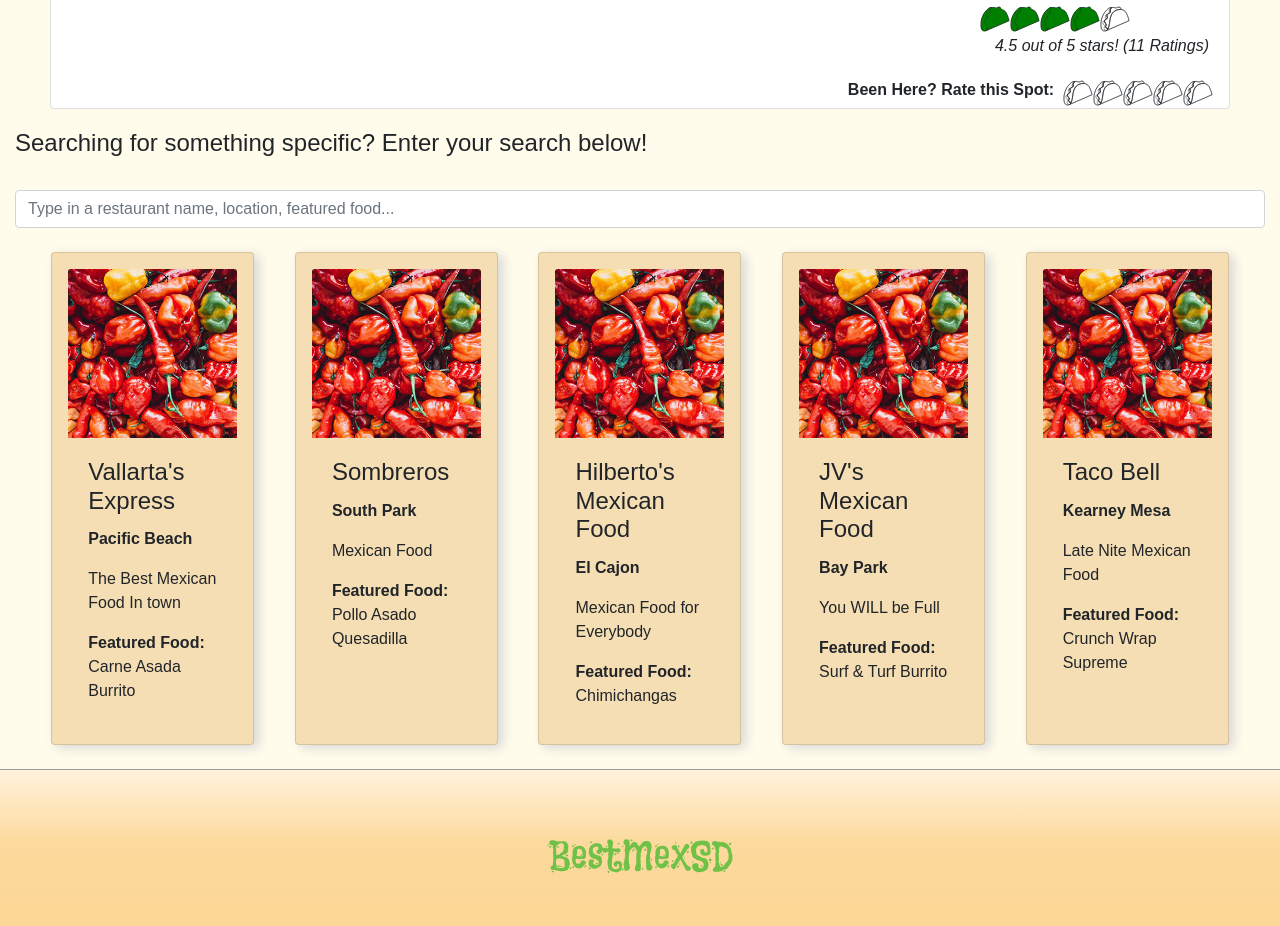
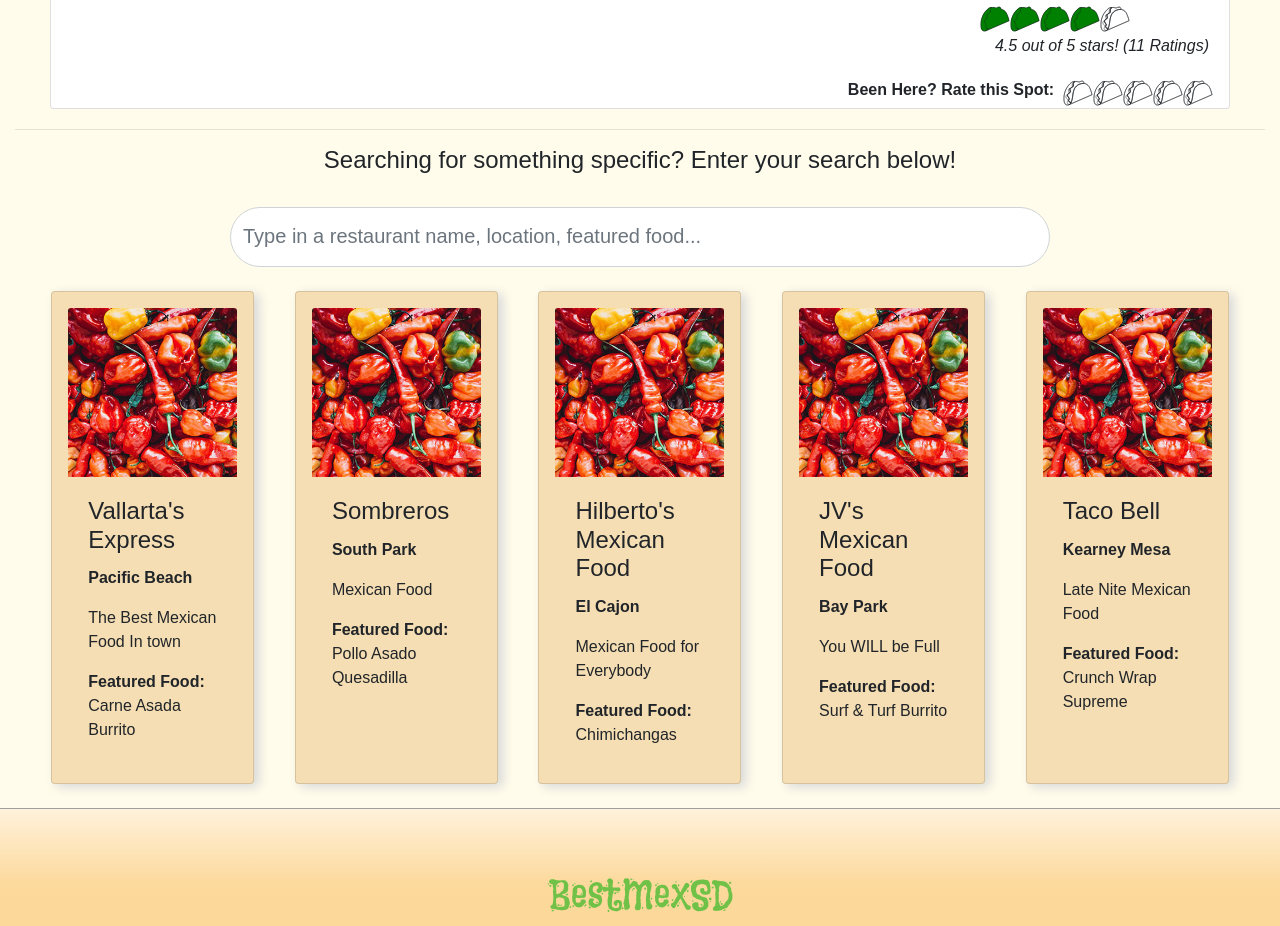
Before and after one commit to tvnames/BestMexSD, a React (Create React App) app in the folder client/: page / in a window 1280 px wide. Shown: the part 3400-4326 px from the top of the page. Built offline with nearby package versions, Linux system fonts and the light colour scheme; no server answers; a web font is replaced by a local one.

Commit message:
fixed the searchbar. This is an mvp first pass and will continue to iterate

```diff
--- a/client/src/index.css
+++ b/client/src/index.css
@@ -86,6 +86,18 @@ main h3 {
   max-width: 300px;
 }
 
+.taco-filter-search {
+  text-align: center;
+}
+
+.taco-filter-search input {
+  margin: 0 auto;
+  max-width: 820px;
+  height: 60px;
+  font-size: 20px;
+  border-radius: 40px;
+}
+
 #username {
   width: 100%;
   border-radius: 33px;
@@ -113,8 +125,8 @@ main h3 {
   padding-left: 15px;
 }
 /* Submit Tacoshop Page Styles */
-#submitshop-page {
-}
+/* #submitshop-page {
+} */
 
 #submitshop-page h2 {
   text-align: center;
--- a/client/src/pages/HomePage/index.js
+++ b/client/src/pages/HomePage/index.js
@@ -116,6 +116,7 @@ function HomePage() {
             />
           </div>
         </section>
+        <hr />
         <section className="taco-filter-search">
           <h4>Searching for something specific? Enter your search below!</h4>
           <SearchForm search={search} handleSearchChange={handleSearchChange} />
```
